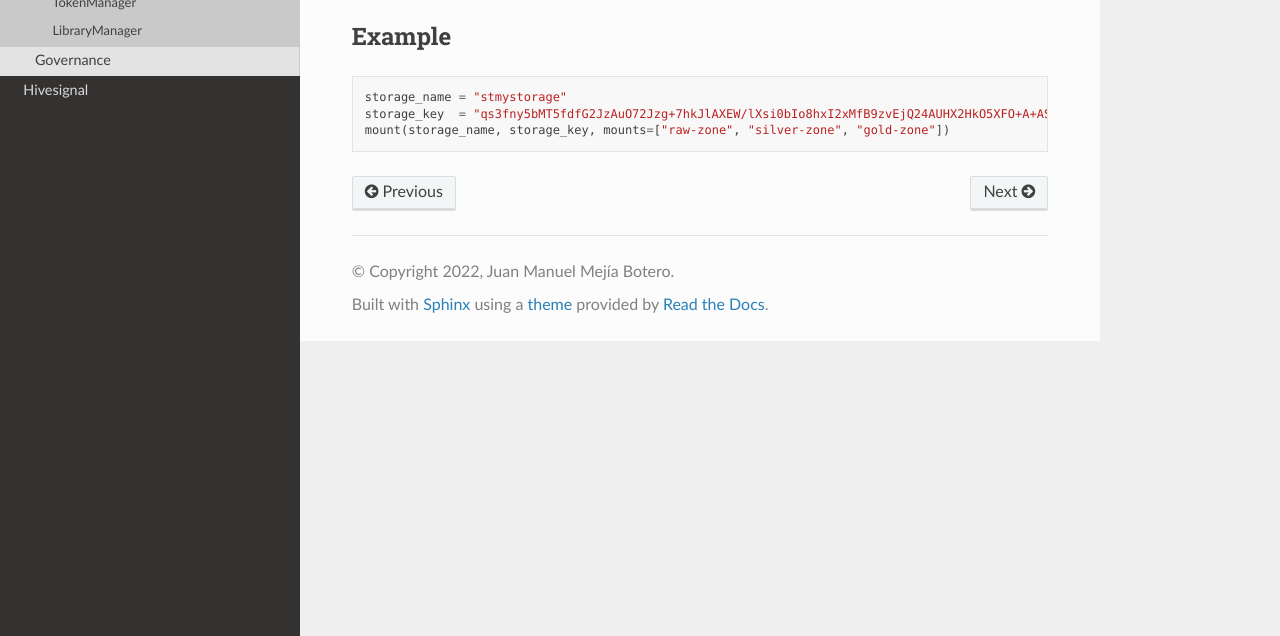
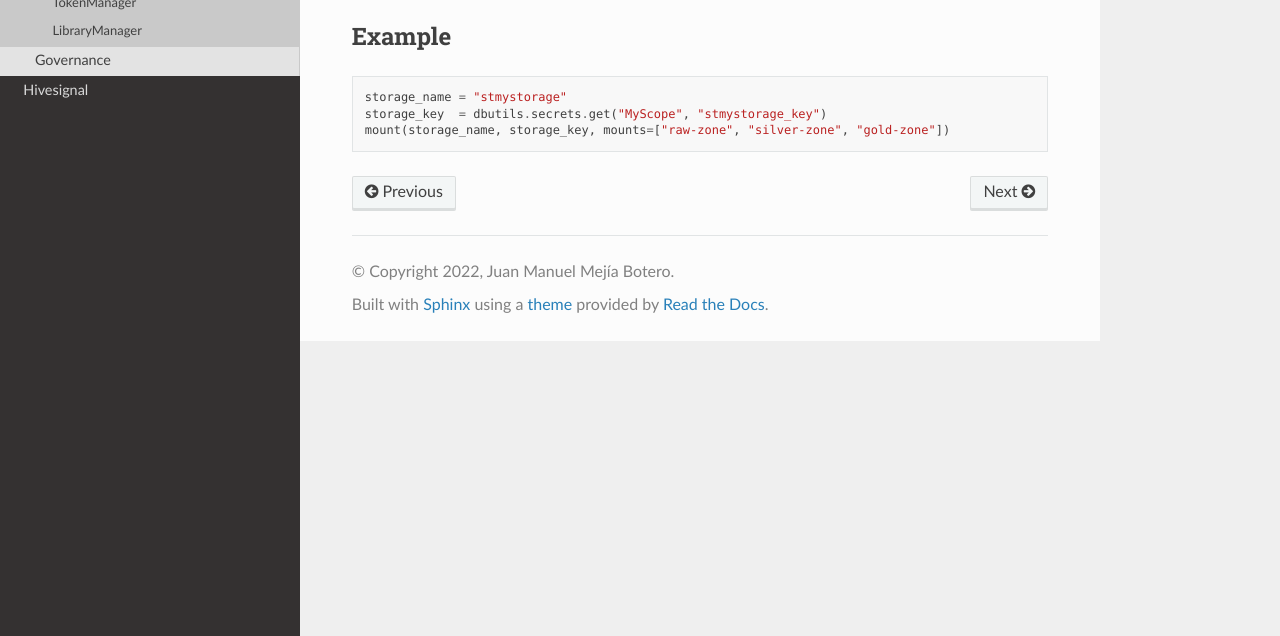
Before and after one commit to Juanmam/hivecode, a Sphinx documentation site: the page built from doc/source/modules/hiveadb/functions/mount.rst, in a window 1280 px wide, cut to the strip 264-900 px from the top of the page. Built offline with Sphinx 7.4.7 and the Read the Docs theme 2.0.0, drawn with Linux system fonts in a browser that asks for light colours.

Commit message:
Updated the documentation in mount.rst to show better practices.

```diff
--- a/doc/source/modules/hiveadb/functions/mount.rst
+++ b/doc/source/modules/hiveadb/functions/mount.rst
@@ -9,5 +9,5 @@ Example
 ..  code-block:: python
 
     storage_name = "stmystorage"
-    storage_key  = "qs3fny5bMT5fdfG2JzAuO72Jzg+7hkJlAXEW/lXsi0bIo8hxI2xMfB9zvEjQ24AUHX2HkO5XFO+A+AStk8FGzT=="
+    storage_key  = dbutils.secrets.get("MyScope", "stmystorage_key")
     mount(storage_name, storage_key, mounts=["raw-zone", "silver-zone", "gold-zone"])
```
